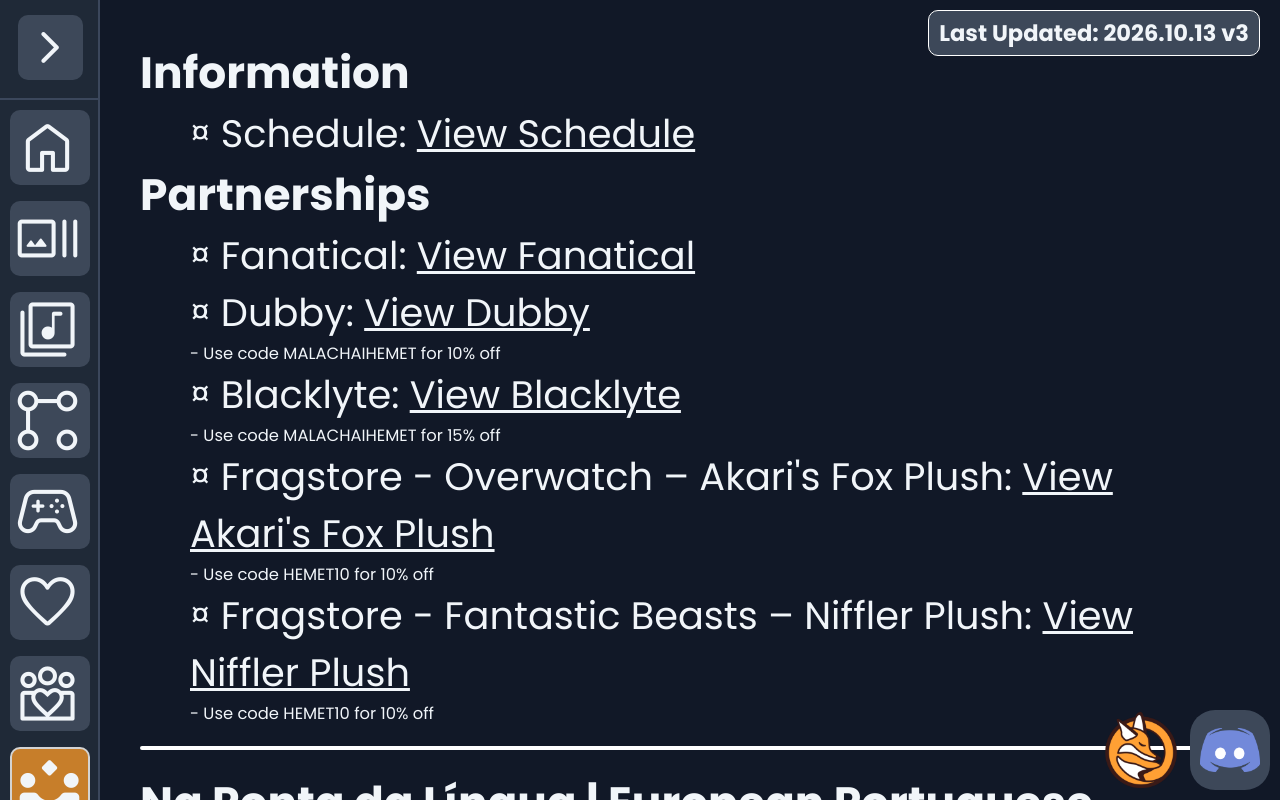
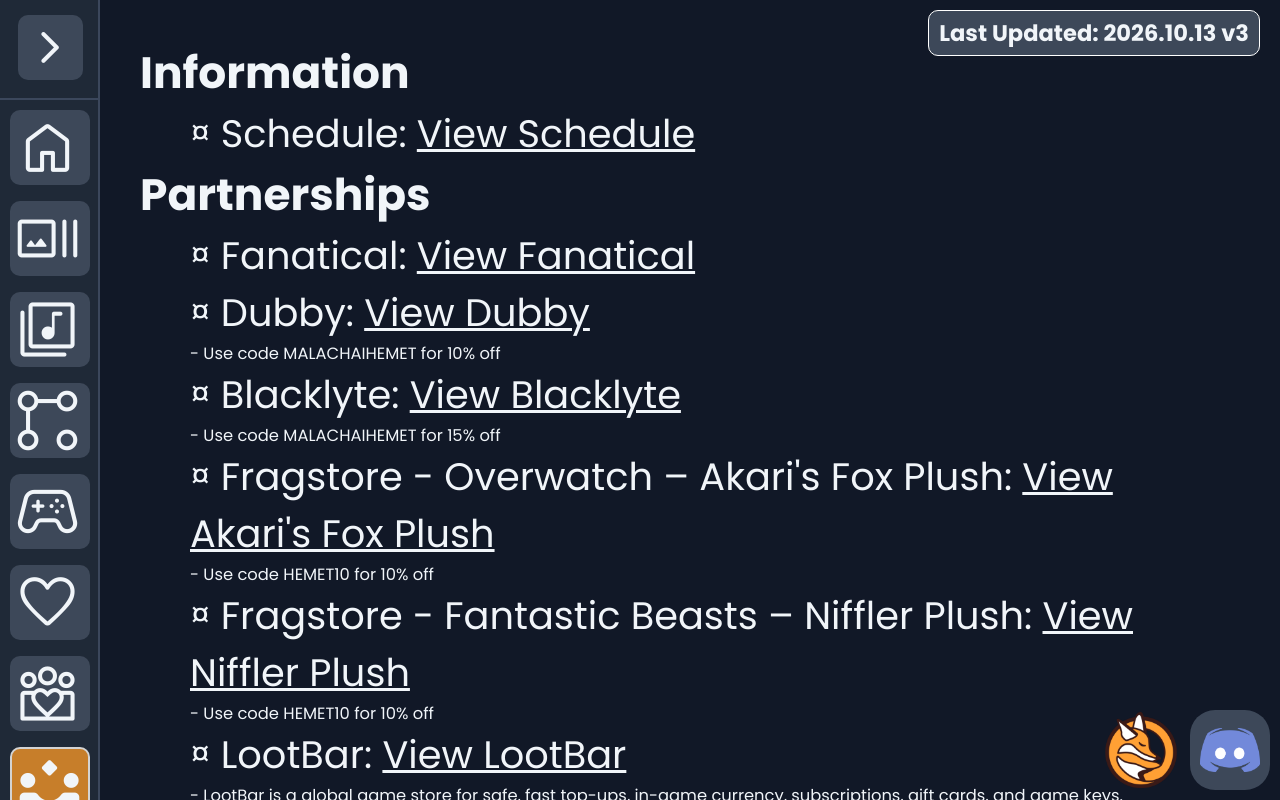
Before and after one commit to RegnbueSno/Mal-web, a plain HTML site: page Support&Benefits/index.html in a window 1280 px wide. Drawn offline with nearby package versions, Linux system fonts and the light colour scheme.

Commit message:
Added LootBar affiliation

```diff
--- a/Support&Benefits/index.html
+++ b/Support&Benefits/index.html
@@ -43,7 +43,7 @@
         <information>
             <article class="textgroup">
                 <h2>Information</h2>
-                <p>¤ Schedule: <a href="https://www.twitch.tv/malachaihemet_/schedule" target="_blank">View Schedule</a></p>
+                <p>¤ Schedule: <a href="https://www.twitch.tv/malachaihemet/schedule" target="_blank">View Schedule</a></p>
             </article>
         </information>
 
@@ -72,6 +72,10 @@
                     <p>¤ Fragstore - Fantastic Beasts – Niffler Plush: <a href="https://fragstore.com/plush-toy-fantastic-beasts-collection-niffler-23-cm/" target="_blank">View Niffler Plush</a></p>
                     <p class="under-text">- Use code HEMET10 for 10% off</p>
                 </article>
+                <article class="textgroup">
+                    <p>¤ LootBar: <a href="https://www.lootbar.com/top-up/marvel-rivals?aff_short=MalachaiHemet" target="_blank">View LootBar</a></p>
+                    <p class="under-text"> - LootBar is a global game store for safe, fast top-ups, in-game currency, subscriptions, gift cards, and game keys.</p>
+                </article>
             </links>
             <Nikki>
                 <hr />
```
